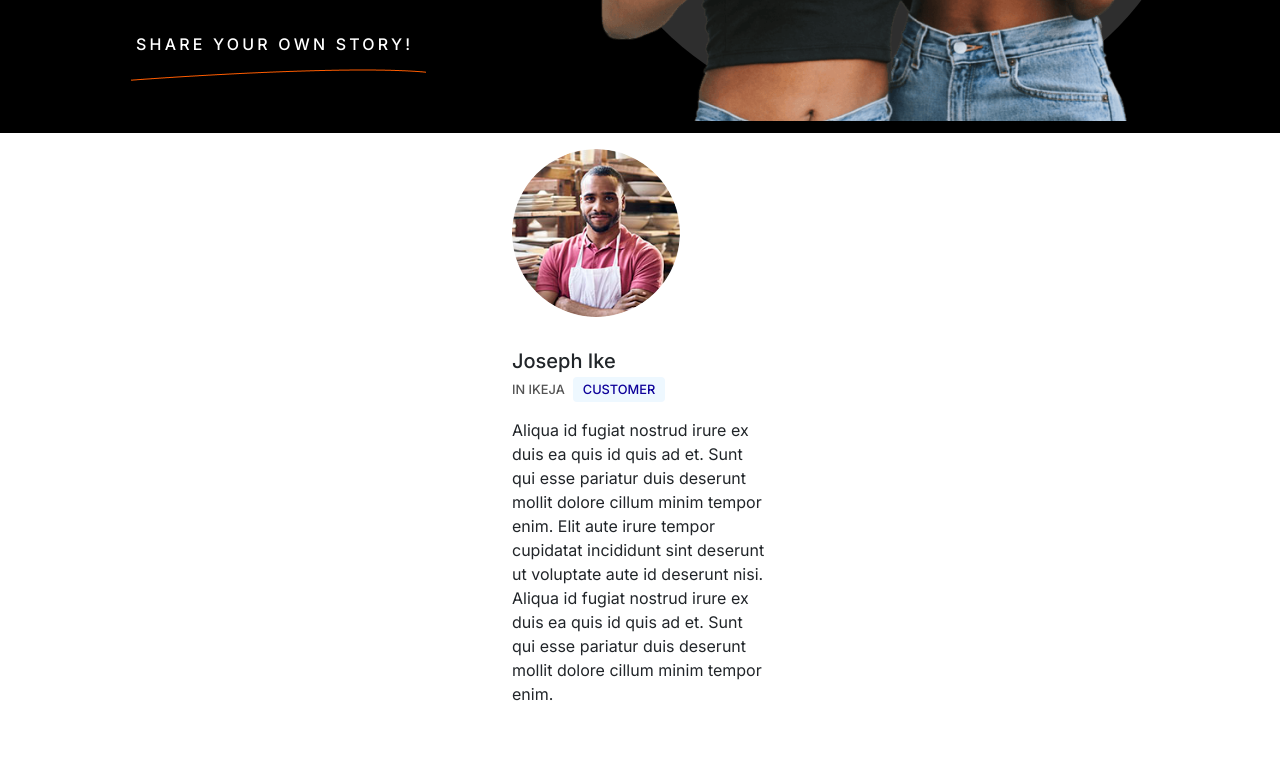
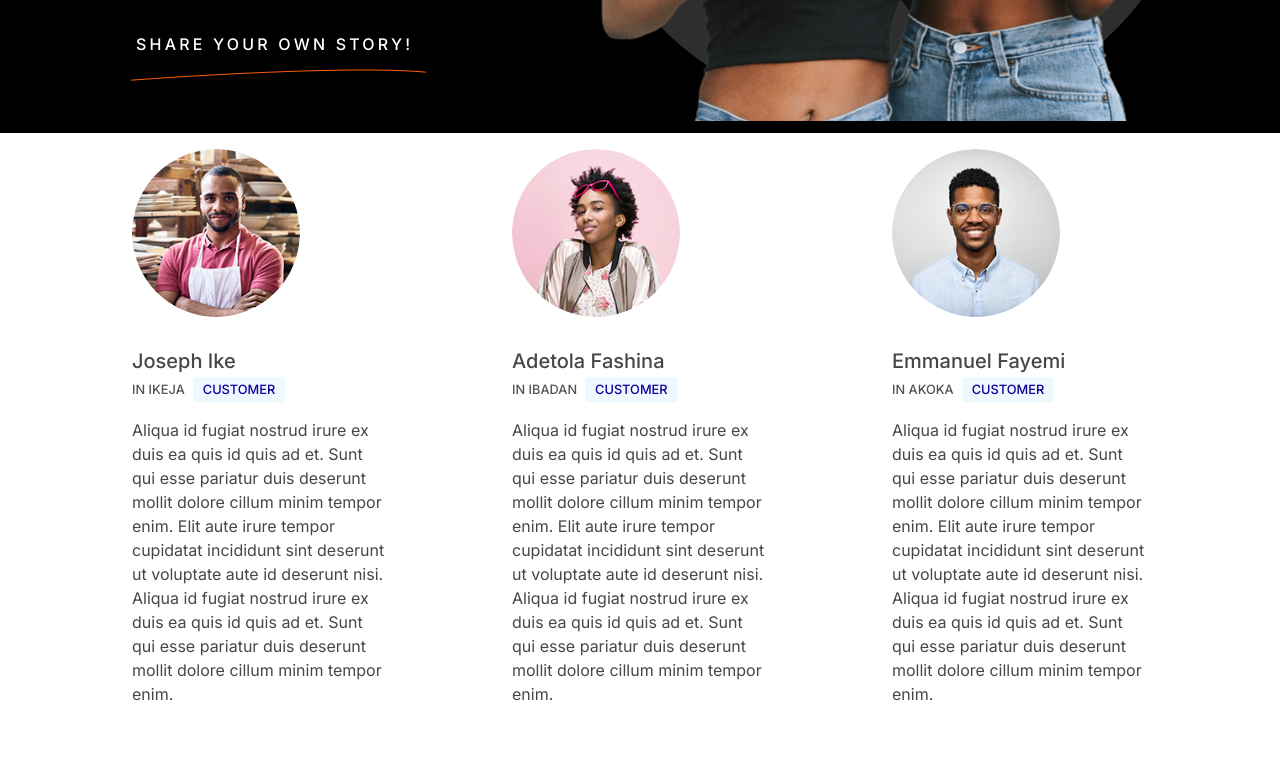
Before and after one commit to nzejoe/vasiti-testimonal-test, a React (Create React App) app: page / in a window 1280 px wide. Shown: the part 1200-1984 px from the top of the page. Built offline with nearby package versions, Linux system fonts and the light colour scheme.

Commit message:
story-small big screen

```diff
--- a/src/App.scss
+++ b/src/App.scss
@@ -151,6 +151,8 @@
   }
 
   .story-small {
+    color: #474747;
+
     .text-upper {
       font-size: 0.8rem;
       color: #535353;
--- a/src/components/ExperienceStories.jsx
+++ b/src/components/ExperienceStories.jsx
@@ -1,5 +1,5 @@
 import React from "react";
-import { Container } from "react-bootstrap";
+import { Container, Row } from "react-bootstrap";
 
 import StoryBig from "./StoryBig";
 import StorySmall from "./StorySmall";
@@ -11,13 +11,13 @@ const ExperienceStories = () => {
   return (
     <div className="experience-stories">
       <div className="section-1">
-        <StoryBig
-          story={stories[0]}
-        />
+        <StoryBig story={stories[0]} />
         <Container className="story-small-list ">
-          {stories.slice(1, 7).map((story) => {
-            return <StorySmall key={story.id} story={story} />;
-          })}
+          <Row md={3}>
+            {stories.slice(1, 7).map((story) => {
+              return <StorySmall key={story.id} story={story} />;
+            })}
+          </Row>
         </Container>
         <div className="stories-small"></div>
       </div>
--- a/src/components/StorySmall.jsx
+++ b/src/components/StorySmall.jsx
@@ -1,20 +1,27 @@
 import React from "react";
-import { Card, Image } from "react-bootstrap";
+import { Card, Image, Col } from "react-bootstrap";
 
 const StorySmall = ({ story }) => {
     const {author, badge, location, text, image} = story;
   return (
-    <Card style={{ width: "18rem" }} className="story-small m-auto mb-5 border-0">
+    <Col>
+      <Card
+        style={{ width: "18rem" }}
+        className="story-small m-auto mb-5 border-0"
+      >
         <Image src={image} fluid roundedCircle className="p-3" width={200} />
         <Card.Body>
           <Card.Title>{author}</Card.Title>
           <Card.Subtitle className="d-flex align-items-center text-upper mb-3">
             {location && <div className="location">{`in ${location}`}</div>}
-          <div className={`ms-2 story-badge story-badge-${badge}`}>{badge}</div>
+            <div className={`ms-2 story-badge story-badge-${badge}`}>
+              {badge}
+            </div>
           </Card.Subtitle>
           <Card.Text>{text}</Card.Text>
         </Card.Body>
       </Card>
+    </Col>
   );
 };
 
```
Lines whose indentation alone changed are shown as unchanged.
